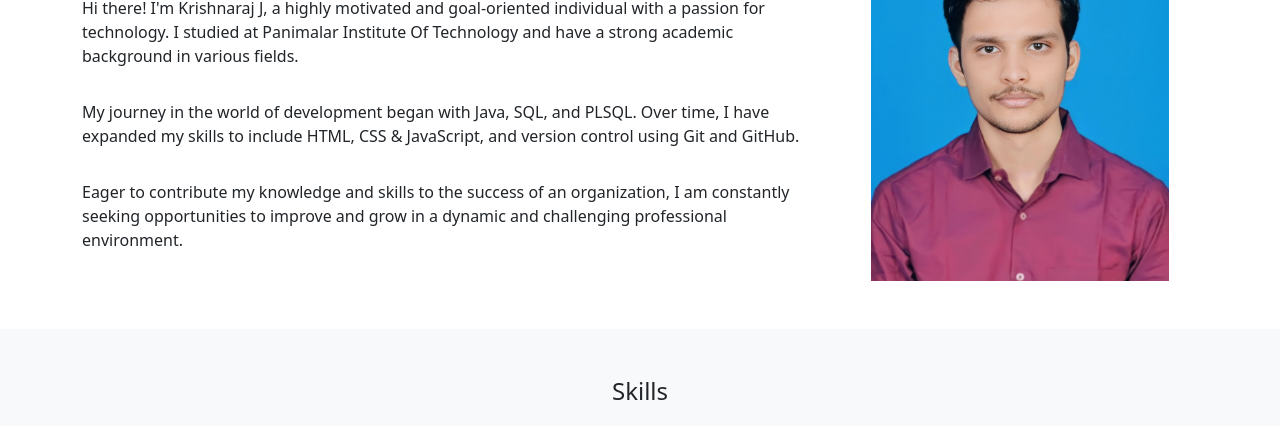
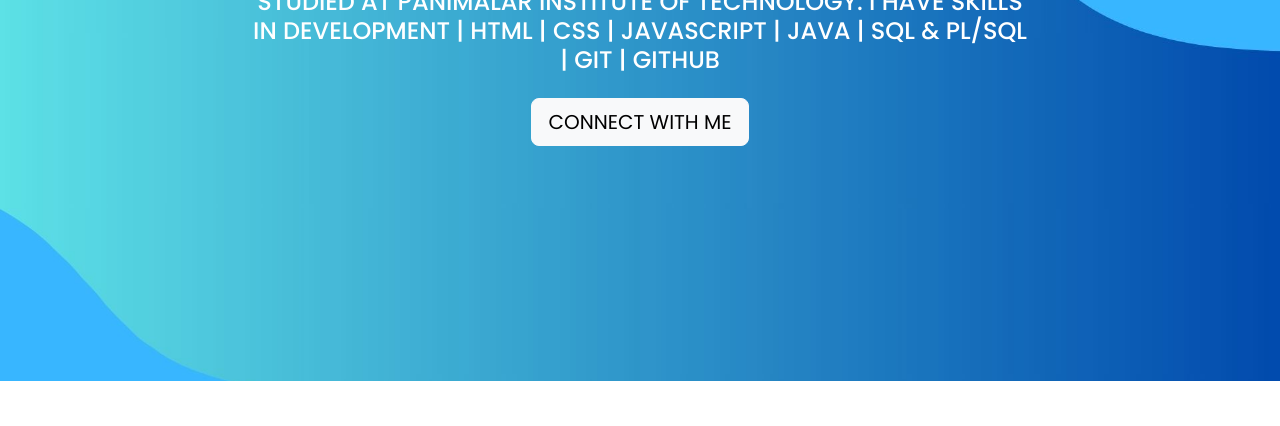
Before and after one commit to Krishnaraj2211/Krishnaraj-portfolio, a plain HTML site: page index.html in a window 1280 px wide. Shown: the part 360-786 px from the top of the page. Drawn offline with nearby package versions, Linux system fonts and the light colour scheme; files that its build step writes are made by us from their sources; the site is published under a folder, as on GitHub Pages, so addresses that start at the root find nothing.

```diff
--- a/index.html
+++ b/index.html
@@ -8,7 +8,7 @@
     <link rel="preconnect" href="https://fonts.gstatic.com" crossorigin>
     <link href="https://fonts.googleapis.com/css2?family=Poppins:wght@400;500;600&display=swap" rel="stylesheet">
     <link href="https://cdn.jsdelivr.net/npm/bootstrap@5.3.2/dist/css/bootstrap.min.css" rel="stylesheet" integrity="sha384-T3c6CoIi6uLrA9TneNEoa7RxnatzjcDSCmG1MXxSR1GAsXEV/Dwwykc2MPK8M2HN" crossorigin="anonymous">
-    <link rel="stylesheet" href="/portfolio/CSS/styles.css">
+    <link rel="stylesheet" href="./CSS/styles.css">
 </head>
 <body>
 
```
